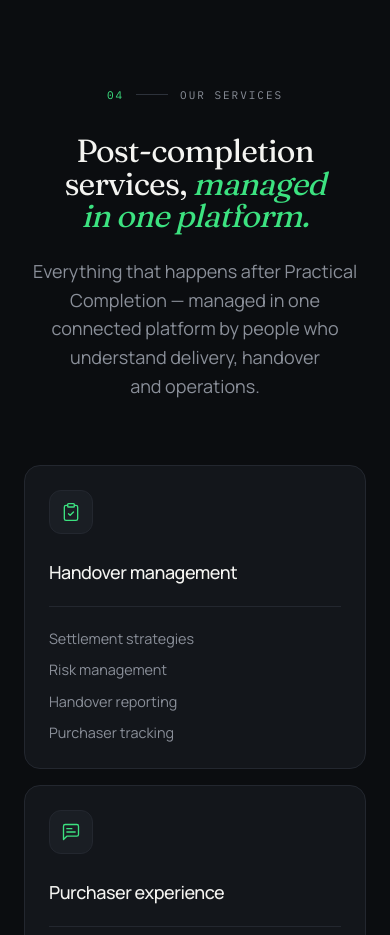
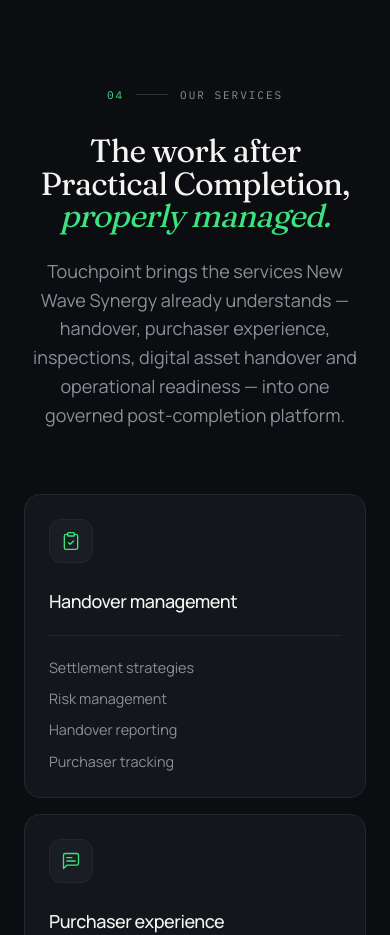
Before and after one commit to EVAVO-STUDIO/touchpoint, a Next.js app: page / in a window 390 px wide. Shown: the part 6620-7555 px from the top of the page. Built offline with nearby package versions, Linux system fonts and the light colour scheme.

Commit message:
fix: polish services section copy and responsive grid

```diff
--- a/components/sections/services.tsx
+++ b/components/sections/services.tsx
@@ -46,14 +46,15 @@
           </Reveal>
           <Reveal delay={0.05}>
             <h2 className="display-lg mt-8 text-balance">
-              Post-completion services,{' '}
-              <span className="italic-accent text-accent">managed in one platform.</span>
+              The work after Practical Completion,{' '}
+              <span className="italic-accent text-accent">properly managed.</span>
             </h2>
           </Reveal>
           <Reveal delay={0.1}>
             <p className="mx-auto mt-6 max-w-2xl text-pretty text-lg leading-[1.6] text-muted">
-              Everything that happens after Practical Completion — managed in one
-              connected platform by people who understand delivery, handover and operations.
+              Touchpoint brings the services New Wave Synergy already understands —
+              handover, purchaser experience, inspections, digital asset handover and
+              operational readiness — into one governed post-completion platform.
             </p>
           </Reveal>
         </div>
```
